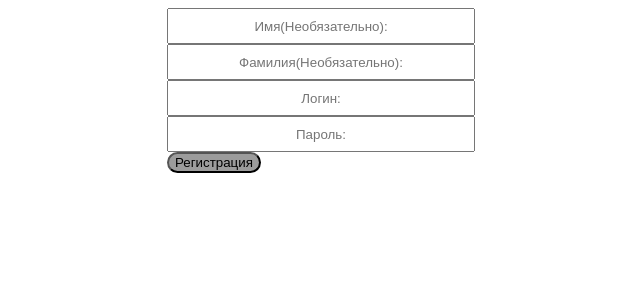
After one commit to Sergey415/PC_History, a PHP site: page /Links/registration.html in a window 1280 px wide. The commit adds this page. Shown: the top 300 px of the page, without its empty margins (319-959 px from the left). Run offline with PHP 8.4, Linux system fonts and the light colour scheme.

Commit message:
Проблемка с регистрацией

```diff
--- /dev/null
+++ b/Links/registration.html
@@ -0,0 +1,39 @@
+<!DOCTYPE html>
+
+<html lang="en">
+<head>
+    <meta charset="UTF-8">
+    <meta name="viewport" content="width=device-width, initial-scale=1.0">
+    <link rel="stylesheet" href="style.css">
+    <title>Страница регистрации</title>
+</head>
+<body id="body">
+    <div id="form" class="text-center">
+        <div>
+        <input type="text" id="name" class="text-center" placeholder="Имя(Необязательно):">
+    </div>
+    <div>
+        <input type="text" id="family" class="text-center" placeholder="Фамилия(Необязательно):">
+    </div>
+        <div>
+          <input type="text" id="login" class="text-center" placeholder="Логин:">
+        </div>
+        <div>
+            <input type="password" id="pass" class="text-center" placeholder="Пароль:">
+        </div>
+        <div>
+            <button id="but" onclick="reg()">Регистрация</button>
+        </div>
+    </div>
+</body>
+<script>
+    async function reg() {
+    let name = document.getElementById("name").value
+    let family = document.getElementById("family").value
+    let login = document.getElementById("login").value
+    let password = document.getElementById("pass").value
+    let r = await fetch("http://BD/registration.php?login="+login+"&&pass="+password)
+    a = (await r.text())
+  }
+</script>
+</html>
--- /dev/null
+++ b/Links/style.css
@@ -0,0 +1,25 @@
+#body{
+    display: flex;
+    align-self: center;
+}
+#form {
+    margin-left: auto;
+    margin-right: auto;
+    display: flex;
+    flex-direction: column;
+    justify-content: space-between;
+}
+input{
+    text-align: center;
+    width: 300px;
+    outline: none;
+    height: 30px;
+}
+#but{
+    border-radius: 15px;
+    background-color: rgb(156, 156, 156);
+    outline: none;
+    margin-left: auto;
+    margin-right: auto;
+    text-decoration: none;
+}
```
Also changed, not shown: BD/autorization.php (added, +17 -0 lines), BD/registration.php (added, +14 -0 lines), index.html (+5 -2 lines), styles/style.css (+8 -1 lines).
